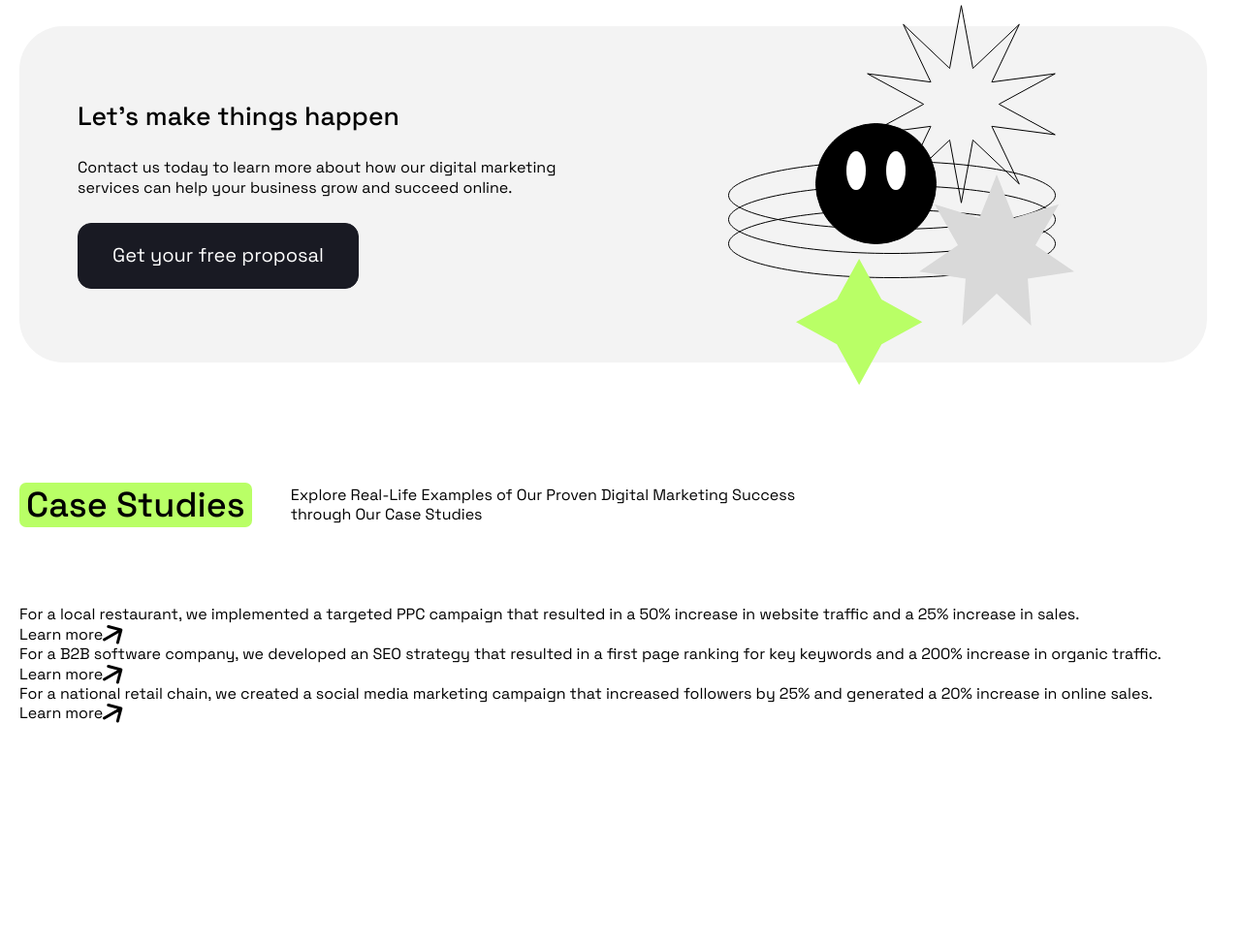
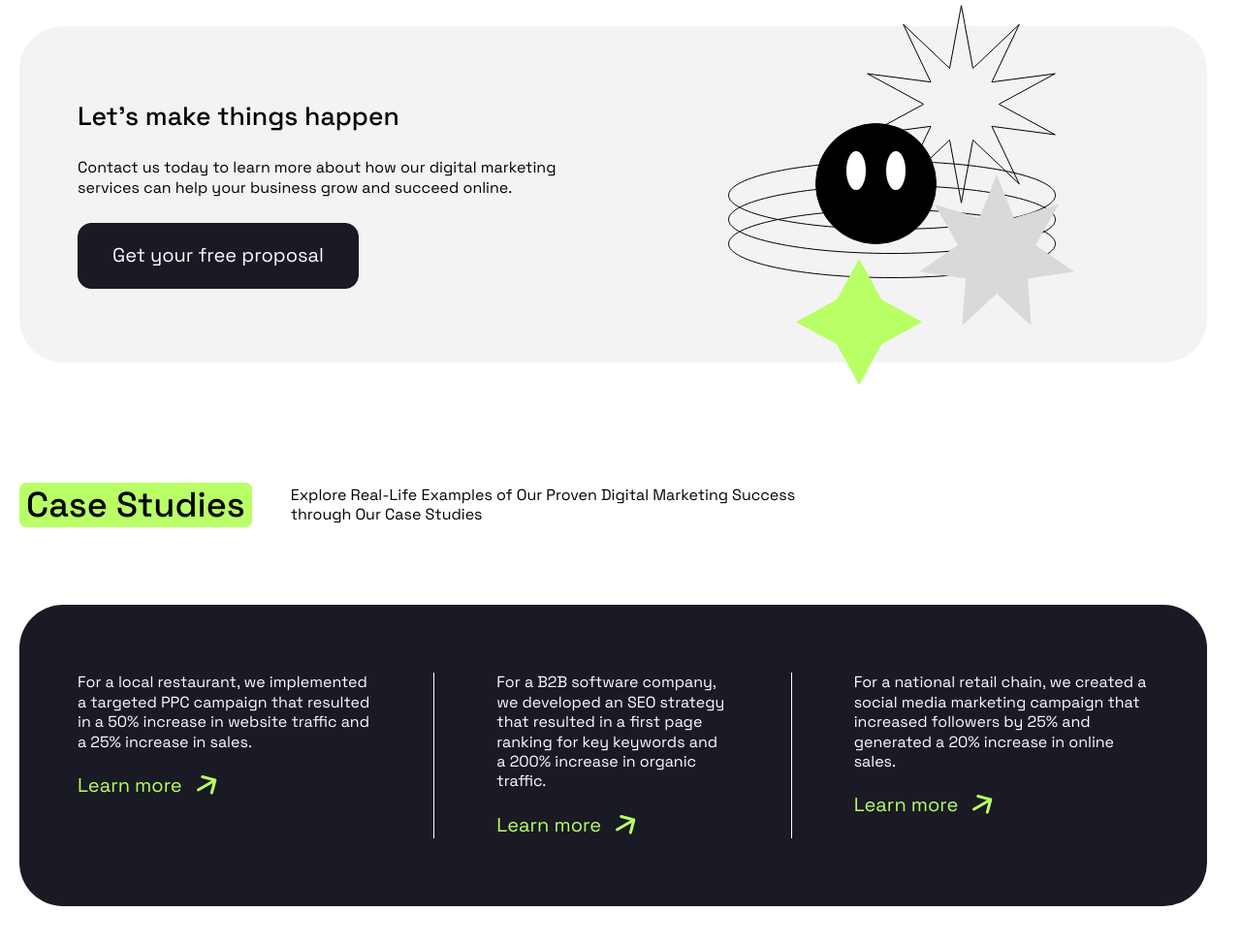
Before and after one commit to Rinnayb/positivus, a website: page index.html in a window 1280 px wide. Shown: the part 2054-3027 px from the top of the page at 97% size. Before the commit the page ends 2851 px from the top, so only its background shows below. Drawn offline with nearby package versions, Linux system fonts and the light colour scheme; files that its build step writes are made by us from their sources.

Commit message:
feat(studies): implement desktop layout

```diff
--- /dev/null
+++ b/styles/blocks/_studies.scss
@@ -0,0 +1,48 @@
+@use '../helpers/index' as *;
+
+.studies {
+  padding: 70px 60px;
+  color: var(--color-white);
+  background-color: var(--color-dark);
+  border-radius: var(--border-radius-large);
+
+  &__list {
+    display: grid;
+    grid-template-columns: repeat(3, 1fr);
+  }
+
+  &__item {
+    --studiesItemPaddingX: 64px;
+
+    display: flex;
+    flex-direction: column;
+    row-gap: 20px;
+
+    &:not(:first-child) {
+      padding-left: var(--studiesItemPaddingX);
+    }
+
+    &:not(:last-child) {
+      padding-right: var(--studiesItemPaddingX);
+      border-right: 1px solid var(--color-white);
+    }
+
+  }
+
+/*  &__description {
+    max-width: 286px;
+  }*/
+
+  &__link {
+    display: inline-flex;
+    align-items: center;
+    column-gap: 15px;
+    font-size: 20px;
+    line-height: 1.4;
+    color: var(--color-green);
+
+    @include hover {
+      opacity: 0.7;
+    }
+  }
+}
--- a/styles/main.scss
+++ b/styles/main.scss
@@ -15,3 +15,4 @@
 @use 'blocks/services';
 @use 'blocks/service-card';
 @use 'blocks/banner';
+@use 'blocks/studies';
```
